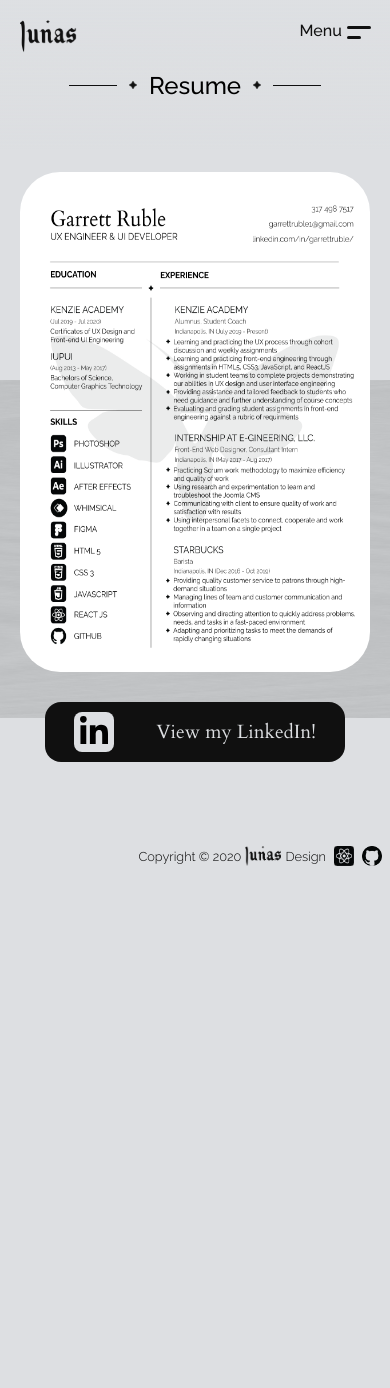
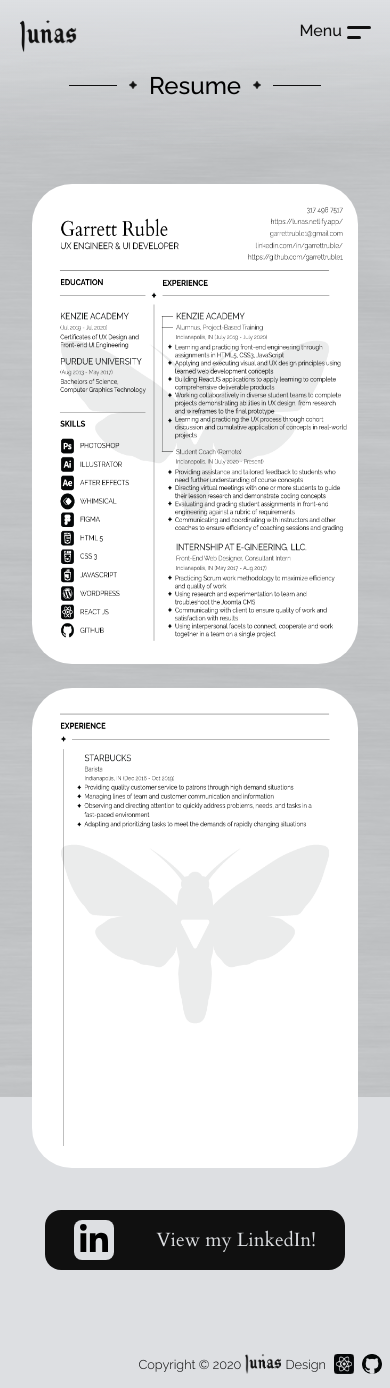
Before and after one commit to garrettruble1/portfolio-site, a React (Create React App) app: page /resume in a window 390 px wide. Before the commit the page ends 880 px from the top, so only its background shows below. Built offline with nearby package versions, Linux system fonts and the light colour scheme.

Commit message:
Updated resume, some styling tweaks

```diff
--- a/src/App.css
+++ b/src/App.css
@@ -18,6 +18,8 @@ body {
 a {
   text-decoration: none;
 }
+
+/* === HOME PAGE PARALLAX STYLES === */
 
 .contentContainer {
   display: flex;
--- a/src/homeSections/contact/ContactSection.js
+++ b/src/homeSections/contact/ContactSection.js
@@ -8,9 +8,9 @@ import Arrow from '../../imgs/LunasArrowWhite.png';
 function ContactSection() {
     const { scrollYProgress } = useViewportScroll();
     const clickability = useTransform(scrollYProgress, [0.67, 0.68, 0.83, 0.84], [0, 1, 1, 0]);
-    const slideY = useTransform(scrollYProgress, [0.66, 0.7, 0.82, 0.86], ['35%', '40%', '40%', '40%']);
+    const slideY = useTransform(scrollYProgress, [0.72, 0.76, 0.82, 0.86], ['35%', '40%', '40%', '40%']);
     const imgOpacity = useTransform(scrollYProgress, [0.66, 0.7, 0.82, 0.9], [0, 0.6, 0.6, 0]);
-    const opacity = useTransform(scrollYProgress, [0.66, 0.7, 0.82, 0.9], [0, 1, 1, 0]);
+    const opacity = useTransform(scrollYProgress, [0.72, 0.76, 0.82, 0.9], [0, 1, 1, 0]);
 
     return(
         <motion.div className='sectionContainer' style={{ zIndex: clickability }}>
--- a/src/homeSections/contact/ContactSectionM.js
+++ b/src/homeSections/contact/ContactSectionM.js
@@ -8,9 +8,9 @@ import Arrow from '../../imgs/LunasArrowWhite.png';
 function ContactSectionM() {
     const { scrollYProgress } = useViewportScroll();
     const clickability = useTransform(scrollYProgress, [0.67, 0.68, 0.83, 0.84], [0, 1, 1, 0]);
-    const slideY = useTransform(scrollYProgress, [0.66, 0.7, 0.82, 0.86], ['35%', '50%', '50%', '50%']);
+    const slideY = useTransform(scrollYProgress, [0.72, 0.76, 0.82, 0.86], ['35%', '50%', '50%', '50%']);
     const imgOpacity = useTransform(scrollYProgress, [0.66, 0.7, 0.82, 0.86], [0, 0.6, 0.6, 0]);
-    const opacity = useTransform(scrollYProgress, [0.66, 0.7, 0.82, 0.86], [0, 1, 1, 0]);
+    const opacity = useTransform(scrollYProgress, [0.72, 0.76, 0.82, 0.86], [0, 1, 1, 0]);
 
     return(
         <motion.div className='sectionContainer' style={{ zIndex: clickability }}>
--- a/src/homeSections/resume/ResumeSection.js
+++ b/src/homeSections/resume/ResumeSection.js
@@ -8,9 +8,9 @@ import Arrow from '../../imgs/LunasArrowWhite.png';
 function ResumeSection() {
     const { scrollYProgress } = useViewportScroll();
     const clickability = useTransform(scrollYProgress, [0.51, 0.52, 0.67, 0.68], [0, 1, 1, 0]);
-    const slideY = useTransform(scrollYProgress, [0.48, 0.52, 0.66, 0.7], ['35%', '40%', '40%', '45%']);
+    const slideY = useTransform(scrollYProgress, [0.54, 0.58, 0.66, 0.7], ['35%', '40%', '40%', '45%']);
     const imgOpacity = useTransform(scrollYProgress, [0.48, 0.52, 0.66, 0.7], [0, 0.6, 0.6, 0]);
-    const opacity = useTransform(scrollYProgress, [0.48, 0.52, 0.66, 0.7], [0, 1, 1, 0]);
+    const opacity = useTransform(scrollYProgress, [0.54, 0.58, 0.66, 0.7], [0, 1, 1, 0]);
 
     return(
         <motion.div className='sectionContainer' style={{ zIndex: clickability }}>
--- a/src/homeSections/resume/ResumeSectionM.js
+++ b/src/homeSections/resume/ResumeSectionM.js
@@ -8,9 +8,9 @@ import Arrow from '../../imgs/LunasArrowWhite.png';
 function ResumeSection() {
     const { scrollYProgress } = useViewportScroll();
     const clickability = useTransform(scrollYProgress, [0.51, 0.52, 0.67, 0.68], [0, 1, 1, 0]);
-    const slideY = useTransform(scrollYProgress, [0.48, 0.52, 0.66, 0.7], ['35%', '50%', '50%', '55%']);
+    const slideY = useTransform(scrollYProgress, [0.54, 0.56, 0.66, 0.7], ['35%', '50%', '50%', '55%']);
     const imgOpacity = useTransform(scrollYProgress, [0.48, 0.52, 0.66, 0.7], [0, 0.6, 0.6, 0]);
-    const opacity = useTransform(scrollYProgress, [0.48, 0.52, 0.66, 0.7], [0, 1, 1, 0]);
+    const opacity = useTransform(scrollYProgress, [0.54, 0.56, 0.66, 0.7], [0, 1, 1, 0]);
 
     return(
         <motion.div className='sectionContainer' style={{ zIndex: clickability }}>
--- a/src/homeSections/work/WorkSection.js
+++ b/src/homeSections/work/WorkSection.js
@@ -8,9 +8,9 @@ import Arrow from '../../imgs/LunasArrowWhite.png';
 function WorkSection() {
     const { scrollYProgress } = useViewportScroll();
     const clickability = useTransform(scrollYProgress, [0.35, 0.36, 0.51, 0.52], [0, 1, 1, 0]);
-    const slideY = useTransform(scrollYProgress, [0.34, 0.38, 0.50, 0.54], ['35%', '40%', '40%', '45%']);
+    const slideY = useTransform(scrollYProgress, [0.38, 0.42, 0.50, 0.54], ['35%', '40%', '40%', '45%']);
     const imgOpacity = useTransform(scrollYProgress, [0.34, 0.38, 0.50, 0.54], [0, 0.8, 0.8, 0]);
-    const opacity = useTransform(scrollYProgress, [0.34, 0.38, 0.50, 0.54], [0, 1, 1, 0]);
+    const opacity = useTransform(scrollYProgress, [0.38, 0.42, 0.50, 0.54], [0, 1, 1, 0]);
 
     return(
         <motion.div className='sectionContainer' style={{ zIndex: clickability }}>
--- a/src/homeSections/work/WorkSectionM.js
+++ b/src/homeSections/work/WorkSectionM.js
@@ -8,9 +8,9 @@ import Arrow from '../../imgs/LunasArrowWhite.png';
 function WorkSectionM() {
     const { scrollYProgress } = useViewportScroll();
     const clickability = useTransform(scrollYProgress, [0.35, 0.36, 0.51, 0.52], [0, 1, 1, 0]);
-    const slideY = useTransform(scrollYProgress, [0.34, 0.38, 0.50, 0.54], ['35%', '50%', '50%', '55%']);
+    const slideY = useTransform(scrollYProgress, [0.38, 0.42, 0.50, 0.54], ['35%', '50%', '50%', '55%']);
     const imgOpacity = useTransform(scrollYProgress, [0.34, 0.38, 0.50, 0.54], [0, 0.8, 0.8, 0]);
-    const opacity = useTransform(scrollYProgress, [0.34, 0.38, 0.50, 0.54], [0, 1, 1, 0]);
+    const opacity = useTransform(scrollYProgress, [0.38, 0.42, 0.50, 0.54], [0, 1, 1, 0]);
 
     return(
         <motion.div className='sectionContainer' style={{ zIndex: clickability }}>
--- a/src/pages/mywork/MyWork.js
+++ b/src/pages/mywork/MyWork.js
@@ -81,13 +81,13 @@ class MyWork extends React.Component {
                 <div className='content'>
 
                     <div className='portfolioToggle'>
-                        <button className={this.state.portfolioToggle ? 'portfolioToggleButton toggleButtonActive' : 'portfolioToggleButton toggleButtonDisabled'}
+                        <button className={this.state.portfolioToggle ? 'portfolioToggleButton workToggleButtonActive' : 'portfolioToggleButton toggleButtonDisabled'}
                             onClick={() => this.handleCodeToggle()}>
                                 <img src={CodeIcon} alt="Code Portfolio" className='toggleIcons' />
                                 <span className='toggleText'><img src={WhiteStar} alt="Decorative star" className='starDecor' />Code Portfolio<img src={WhiteStar} alt="Decorative star" className='starDecor' /></span>
                         </button>
 
-                        <button className={this.state.portfolioToggle ? 'portfolioToggleButton toggleButtonDisabled' : 'portfolioToggleButton toggleButtonActive'}
+                        <button className={this.state.portfolioToggle ? 'portfolioToggleButton toggleButtonDisabled' : 'portfolioToggleButton workToggleButtonActive'}
                             onClick={() => this.handleCreativeToggle()}>
                                 <img src={CreativeIcon} alt="Creative Portfolio" className='toggleIcons' />
                                 <span className='toggleText'><img src={WhiteStar} alt="Decorative star" className='starDecor' />Creative Portfolio<img src={WhiteStar} alt="Decorative star" className='starDecor' /></span>
--- a/src/pages/resume/Resume.css
+++ b/src/pages/resume/Resume.css
@@ -7,19 +7,30 @@
     height: auto;
     width: auto;
     background: url('./woodBackground.png') center center no-repeat;
-    background-size: contain;
-    -webkit-background-size: contain;
-    -moz-background-size: contain;
-    -o-background-size: contain;
-    background-size: contain;
+    background-size: cover;
+    -webkit-background-size: cover;
+    -moz-background-size: cover;
+    -o-background-size: cover;
+    background-size: cover;
 }
 
-.resumeContainer {
+.resumeContainer1 {
+    margin: 12px;
     opacity: 0;
-    grid-column-start: 4;
-    grid-column-end: 14;
-    height: 1120px;
-    border-radius: 60px;
+    grid-column-start: 2;
+    grid-column-end: 9;
+    height: 760px;
+    border-radius: 40px;
+    overflow: hidden;
+}
+
+.resumeContainer2 {
+    margin: 12px;
+    opacity: 0;
+    grid-column-start: 9;
+    grid-column-end: 16;
+    height: 760px;
+    border-radius: 40px;
     overflow: hidden;
 }
 
@@ -101,10 +112,22 @@
 
 @media screen and (min-width: 320px) and (max-width: 667px) {
 
-    .resumeContainer {
+    .resumeContainer1 {
+        margin: 12px;
+        opacity: 0;
         grid-column-start: 1;
         grid-column-end: 9;
-        height: 500px;
+        height: 480px;
+        border-radius: 40px;
+        overflow: hidden;
+    }
+
+    .resumeContainer2 {
+        margin: 12px;
+        opacity: 0;
+        grid-column-start: 1;
+        grid-column-end: 9;
+        height: 480px;
         border-radius: 40px;
         overflow: hidden;
     }
--- a/src/pages/resume/Resume.js
+++ b/src/pages/resume/Resume.js
@@ -2,14 +2,16 @@ import React from 'react';
 import { withRouter } from 'react-router-dom';
 import './Resume.css';
 import Header from '../../components/header/Header.js';
-import ResumeImage from '../../imgs/nov2020Resume.png';
+import ResumeImage1 from '../../imgs/RubleResume.png';
+import ResumeImage2 from '../../imgs/RubleResume2.png'
 import LinkedInIcon from '../../imgs/linkedin-in-brands.svg';
 
 class Resume extends React.Component {
     constructor(props) {
         super(props);
         this.state = {
-            resume: 'resumeContainer'
+            resume1: 'resumeContainer1',
+            resume2: 'resumeContainer2'
         }
     }
 
@@ -18,7 +20,8 @@ class Resume extends React.Component {
 
         setTimeout(() => {
             this.setState({
-                resume: 'resumeContainer contentFadeIn'
+                resume1: 'resumeContainer1 contentFadeIn',
+                resume2: 'resumeContainer2 contentFadeIn'
             });
         }, 200)
     }
@@ -30,8 +33,11 @@ class Resume extends React.Component {
                 <div className='resumeBackground'></div>
 
                 <div className='content'>
-                    <div className={this.state.resume}>
-                        <img src={ResumeImage} alt="Resume" className='resume' />
+                    <div className={this.state.resume1}>
+                        <img src={ResumeImage1} alt="Resume" className='resume' />
+                    </div>
+                    <div className={this.state.resume2}>
+                        <img src={ResumeImage2} alt="Resume" className='resume' />
                     </div>
 
                     <div className='resumeButtonContainer'>
```
Also changed, not shown: src/pages/contactme/Contact.css (+6 -8 lines), src/pages/mywork/MyWork.css (+9 -9 lines), src/imgs/RubleResume.png (added), src/imgs/RubleResume2.png (added).
